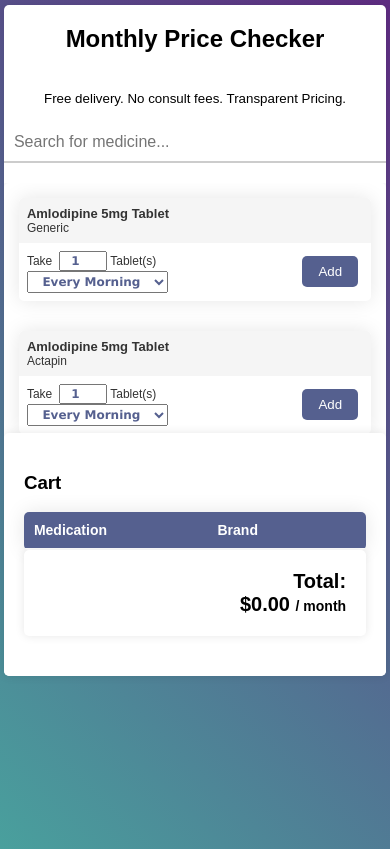
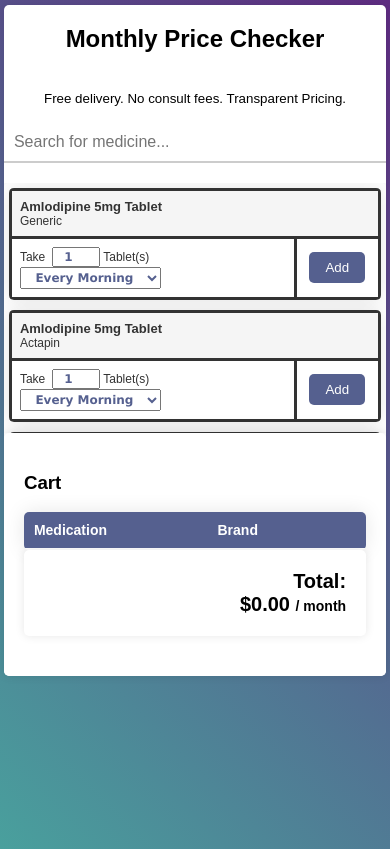
Before and after one commit to digitalhealthsg/drugList, a plain HTML site: page index.html in a window 390 px wide. Drawn offline with nearby package versions, Linux system fonts and the light colour scheme.

Commit message:
Add files via upload

```diff
--- a/style.css
+++ b/style.css
@@ -38,6 +38,12 @@ html, body {
   padding: 15px;
   height:auto;
 
+}
+
+@media only screen and (max-width: 600px) {
+  .drug-table-container {
+      padding: 5px; /* Adjust this value to your preference */
+  }
 }
 
 
@@ -120,6 +126,7 @@ td {
   position: relative;
   font-size: 15px; /* decrease font size of Medication Names*/
   position: relative;
+  border: solid; /*cell borders*/
 }
 
 /* Decrease font size for mobile screens */
```
